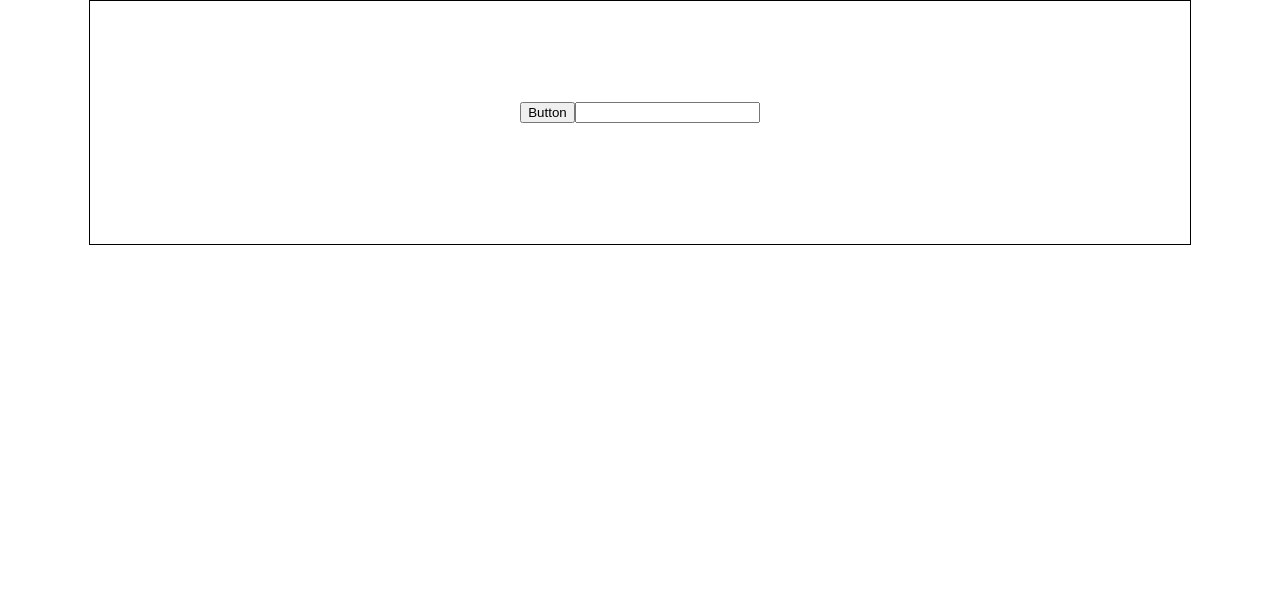
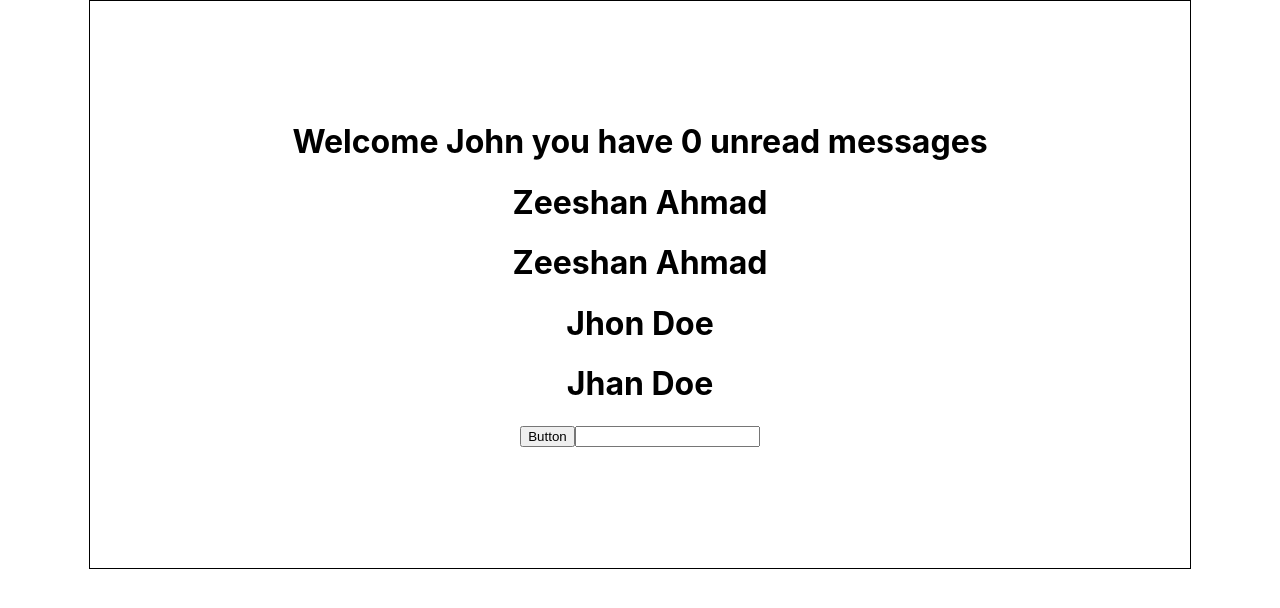
Before and after one commit to Zeeshnhmd/React-typescript, a React (Create React App) app: page / in a window 1280 px wide. Shown: the top 608 px of the page. Built offline with nearby package versions, Linux system fonts and the light colour scheme.

Commit message:
e8 tips and defining all props in seperate folder

```diff
--- a/src/App.tsx
+++ b/src/App.tsx
@@ -3,7 +3,7 @@ import "./App.css";
 import { Button } from "./components/eventsProps/Button";
 import { Input } from "./components/eventsProps/Input";
 import { Container } from "./components/styleProps/Container";
-// import { Greet } from "./components/Greet";
+import { Greet } from "./components/Greet";
 // import { Heading } from "./components/Heading";
 // import { Oscar } from "./components/Oscar";
 // import { Status } from "./components/Status";
@@ -31,8 +31,8 @@ function App() {
 					margin: " 0 auto",
 				}}
 			>
+				<Greet />
 				{/* <Greet title="Zeeshan" messageCount={10} isLoggedIn={true} />
-			<Greet />
 			<Status status="Success" />
 			<Heading>
       <h1>PlaceHolder text</h1>
--- a/src/components/Greet.tsx
+++ b/src/components/Greet.tsx
@@ -32,9 +32,9 @@ export const Greet = ({
 
 	// for person list component
 	const personList = [
-		{ id: 1, first: "Zeeshan", last: "Ahmad" },
-		{ id: 2, first: "Jhon", last: "Doe" },
-		{ id: 3, first: "Jhan", last: "Doe" },
+		{ first: "Zeeshan", last: "Ahmad" },
+		{ first: "Jhon", last: "Doe" },
+		{ first: "Jhan", last: "Doe" },
 	];
 
 	return (
@@ -44,7 +44,7 @@ export const Greet = ({
 					? `Welcome ${title} you have ${messageCount} unread messages`
 					: "Welcome guest"}
 			</h1>
-			<Person name={name} />
+			<Person first={name.first} last={name.last} />
 			<PersonList names={personList} />
 		</>
 	);
--- a/src/components/Person.tsx
+++ b/src/components/Person.tsx
@@ -1,14 +1,9 @@
-type PersonProps = {
-	name: {
-		first: string;
-		last: string;
-	};
-};
+import { Name } from "./props/Person.types";
 
-export const Person = ({ name }: PersonProps) => {
+export const Person = ({ first, last }: Name) => {
 	return (
 		<h1>
-			{name.first} {name.last}
+			{first} {last}
 		</h1>
 	);
 };
--- a/src/components/PersonList.tsx
+++ b/src/components/PersonList.tsx
@@ -1,18 +1,11 @@
-type PersonsProps = {
-	names: {
-		first: string;
-		last: string;
-		id: number;
-	}[];
-};
+import { PersonsProps } from "./props/Person.types";
 
-export const PersonList = (props: PersonsProps) => {
+export const PersonList = ({ names }: PersonsProps) => {
 	return (
 		<div>
-			{props.names.map((name) => (
-				<h1 key={name.id}>
-					{name.first} {""}
-					{name.last}
+			{names.map((name) => (
+				<h1 key={name.first}>
+					{name.first} {name.last}
 				</h1>
 			))}
 		</div>
```
Also changed, not shown: src/components/props/Person.types.ts (added, +12 -0 lines).
